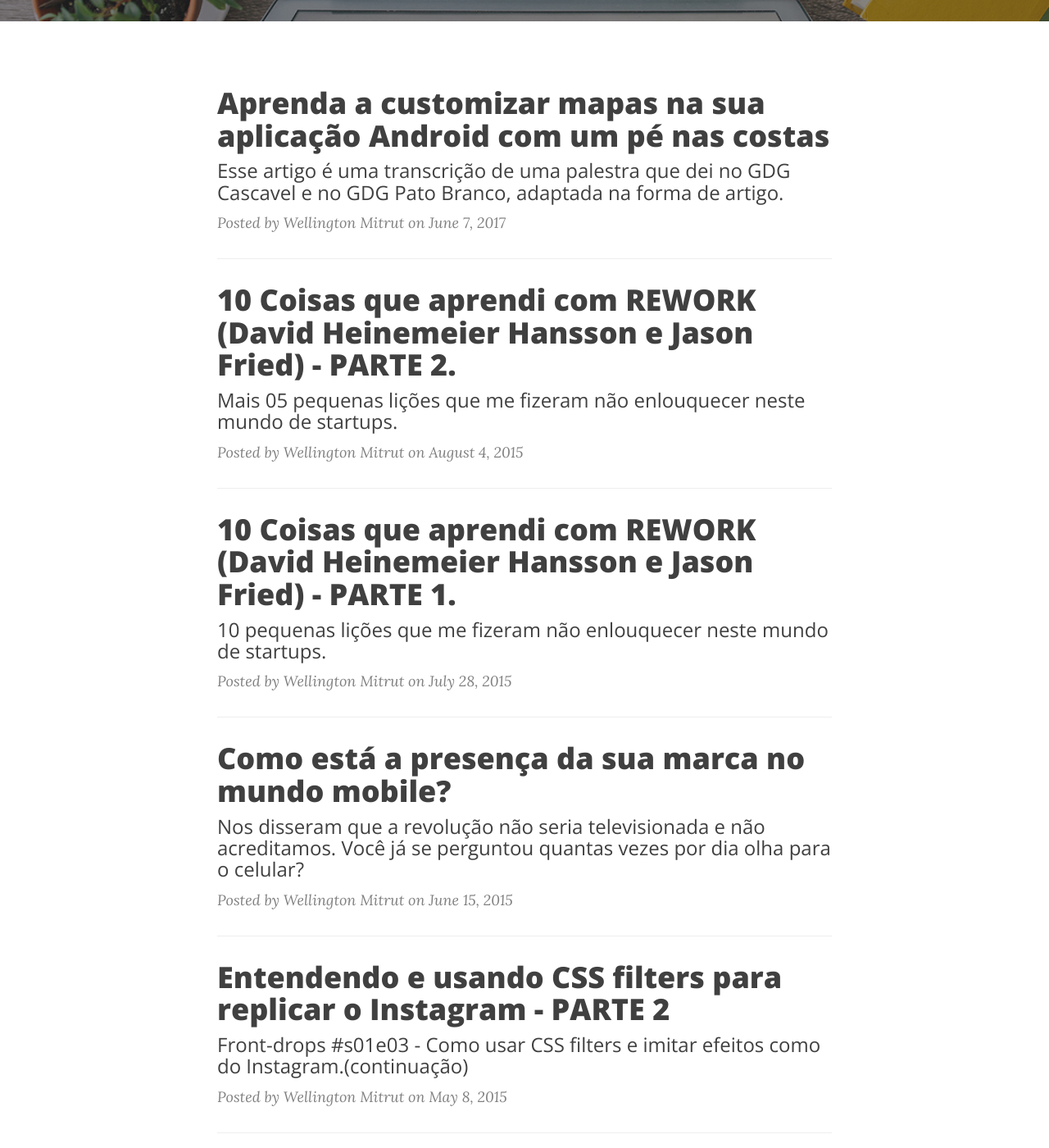
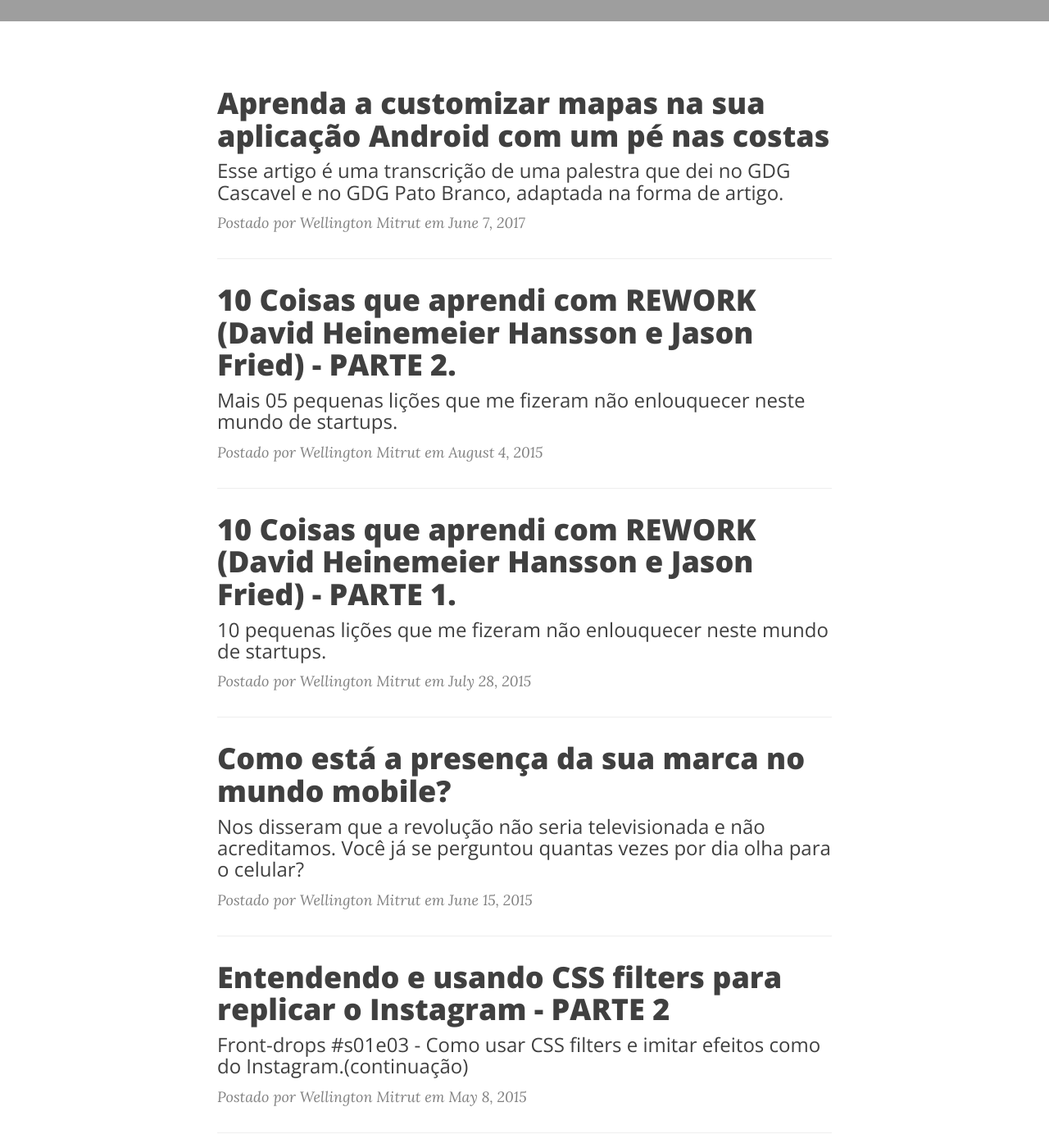
Before and after one commit to Wmitrut/wmitrut.github.io, a Jekyll site: the page built from index.html, in a window 1280 px wide and 1400 px high, scrolled down 430 px. Shown: the whole window at 82% size. Built offline with Jekyll 4.4.1, drawn with Linux system fonts in a browser that asks for light colours; nearby versions of some CDN libraries; the list of posts is cut into pages by our own code; some of the changed text lies outside the part shown; grey boxes are pictures that could not be loaded.

Commit message:
website config

```diff
--- a/_config.yml
+++ b/_config.yml
@@ -1,15 +1,16 @@
 # Site settings
 title: Wellington Mitrut
-header-img: img/home-bg.jpg
+header-img: img/share.png
 email: wellingtonmitrut@gmail.com
-description: "Write your site description here. It will be used as your sites meta description as well!"
+description: "Hi, I'm Wellington Mitrut, a Designer/Developer from Brazil. I worked with many startups, open-source projects and now I'm Mobile Advocate at Tampa.Works, conference speaker and open source enthusiastic."
 #baseurl: "/startbootstrap-clean-blog-jekyll"
-url: "http://wmitrut.github.io"
+url: "wmitrut.pro"
 twitter_username: Wmitrut
 github_username:  wmitrut
 facebook_username:  wmitrut
 soundcloud_username:  wmitrut
 youtube_channel:  wmitrut
+medium_username:  wmitrut
 
 # Build settings
 markdown: kramdown
--- a/_includes/footer.html
+++ b/_includes/footer.html
@@ -62,6 +62,16 @@
                         </a>
                     </li>
                     {% endif %}
+                     {% if site.medium_username %}
+                    <li>
+                        <a href="https://youtube.com/user/{{ site.youtube_channel }}">
+                            <span class="fa-stack fa-lg">
+                                <i class="fa fa-circle fa-stack-2x"></i>
+                                <i class="fa fa-medium fa-stack-1x fa-inverse"></i>
+                            </span>
+                        </a>
+                    </li>
+                    {% endif %}
                 </ul>
                 <p class="copyright text-muted">Copyright &copy; {{ site.title }} {{ site.time | date: '%Y' }}</p>
             </div>
--- a/index.html
+++ b/index.html
@@ -14,7 +14,7 @@ description: "Wmitrut's Blog"
         </h3>
         {% endif %}
     </a>
-    <p class="post-meta">Posted by {% if post.author %}{{ post.author }}{% else %}{{ site.title }}{% endif %} on {{ post.date | date: "%B %-d, %Y" }}</p>
+    <p class="post-meta">Postado por {% if post.author %}{{ post.author }}{% else %}{{ site.title }}{% endif %} em {{ post.date | date: "%B %-d, %Y" }}</p>
 </div>
 <hr>
 {% endfor %}
```
Also changed, not shown: other parts of index.html (+1 -1 lines), img/cover.jpg (added), 1 other file.
